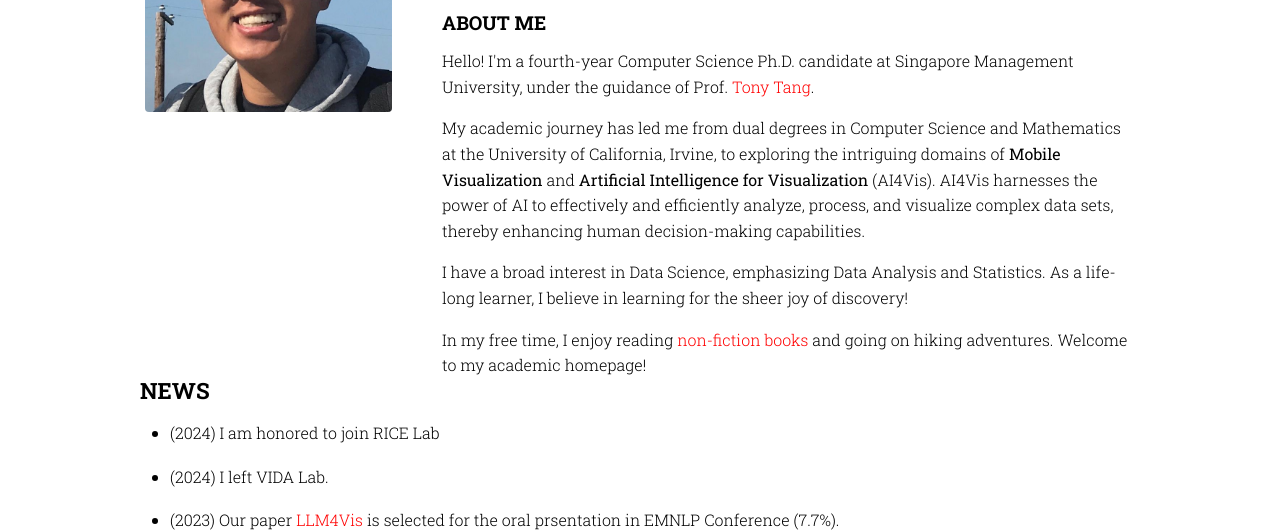
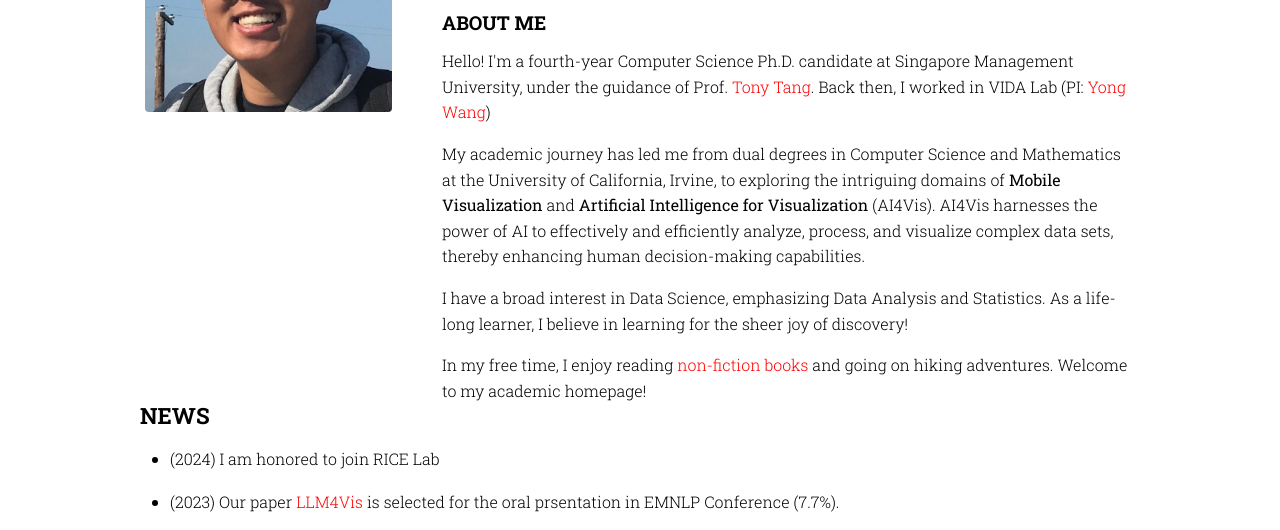
Before and after one commit to AlexanderZsh/alexanderzsh.github.io, a plain HTML site: page index.html in a window 1280 px wide. Shown: the part 266-796 px from the top of the page. Drawn offline with nearby package versions, Linux system fonts and the light colour scheme.

Commit message:
Update index.html

```diff
--- a/index.html
+++ b/index.html
@@ -81,7 +81,7 @@
             <h4 style="margin-bottom:0.75em;">About Me</h4>
 
             <p>Hello! I'm a fourth-year Computer Science Ph.D. candidate at Singapore Management University, under the guidance of Prof. <a
-                href="https://hcitang.github.io/">Tony Tang</a>.
+                href="https://hcitang.github.io/">Tony Tang</a>. Back then, I worked in VIDA Lab (PI: <a href="https://yong-wang.org/">Yong Wang</a>)
             <p>My academic journey has led me from dual degrees in Computer Science and Mathematics at the University of California, Irvine, to exploring the intriguing domains of <b>Mobile Visualization</b> and <b>Artificial Intelligence for Visualization</b> (AI4Vis). AI4Vis harnesses the power of AI to effectively and efficiently analyze, process, and visualize complex data sets, thereby enhancing human decision-making capabilities.</p>
 
             <P>I have a broad interest in Data Science, emphasizing Data Analysis and Statistics. As a life-long learner, I believe in learning for the sheer joy of discovery!
@@ -107,9 +107,6 @@
       <ul class="pubs">
         <li>
           (2024) I am honored to join RICE Lab
-        </li>
-        <li>
-          (2024) I left VIDA Lab.
         </li>
         <li>
           (2023) Our paper <a href="https://arxiv.org/pdf/2310.07652.pdf">LLM4Vis</a> is selected for the oral prsentation in EMNLP Conference (7.7%).
```
